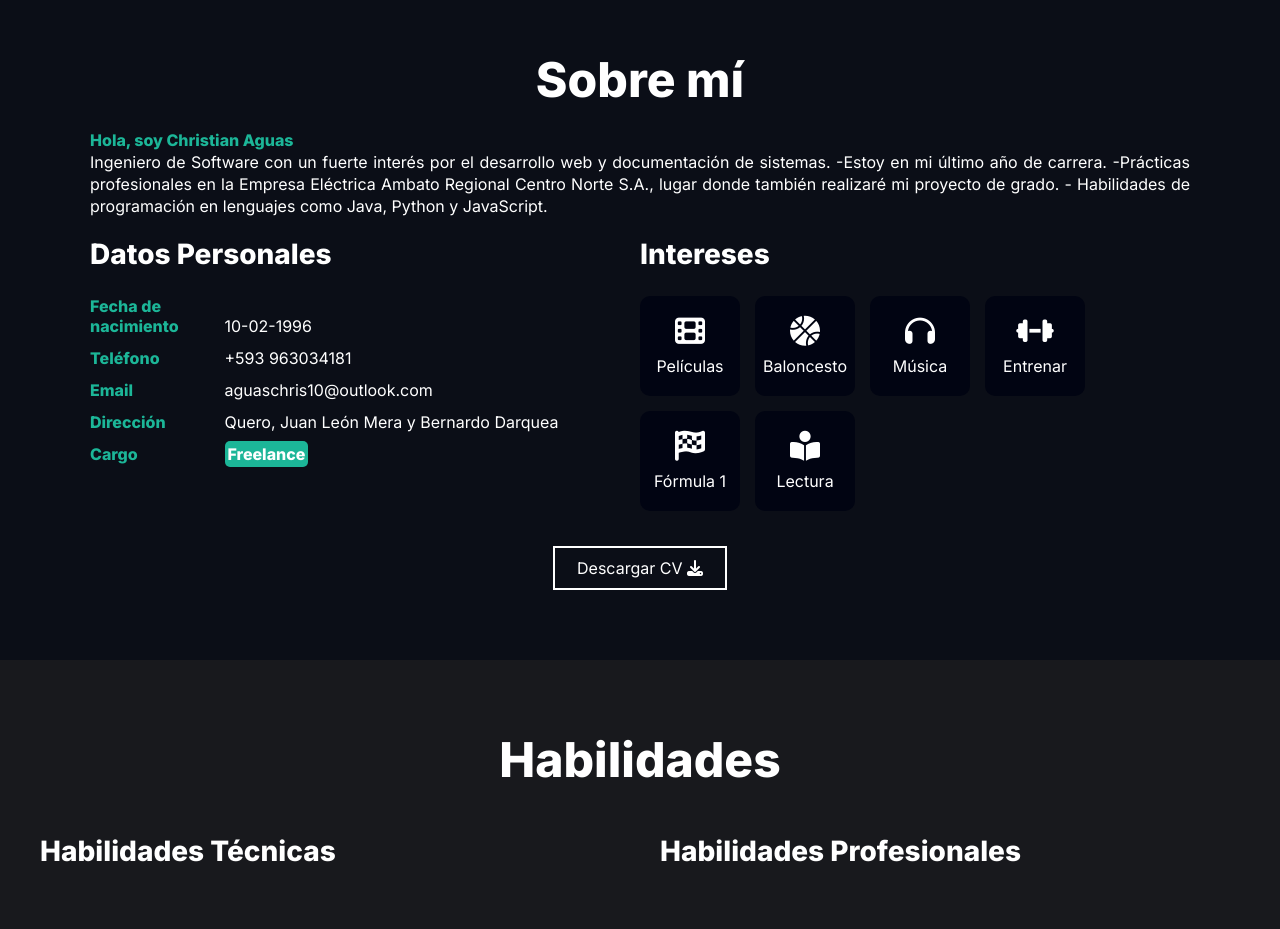
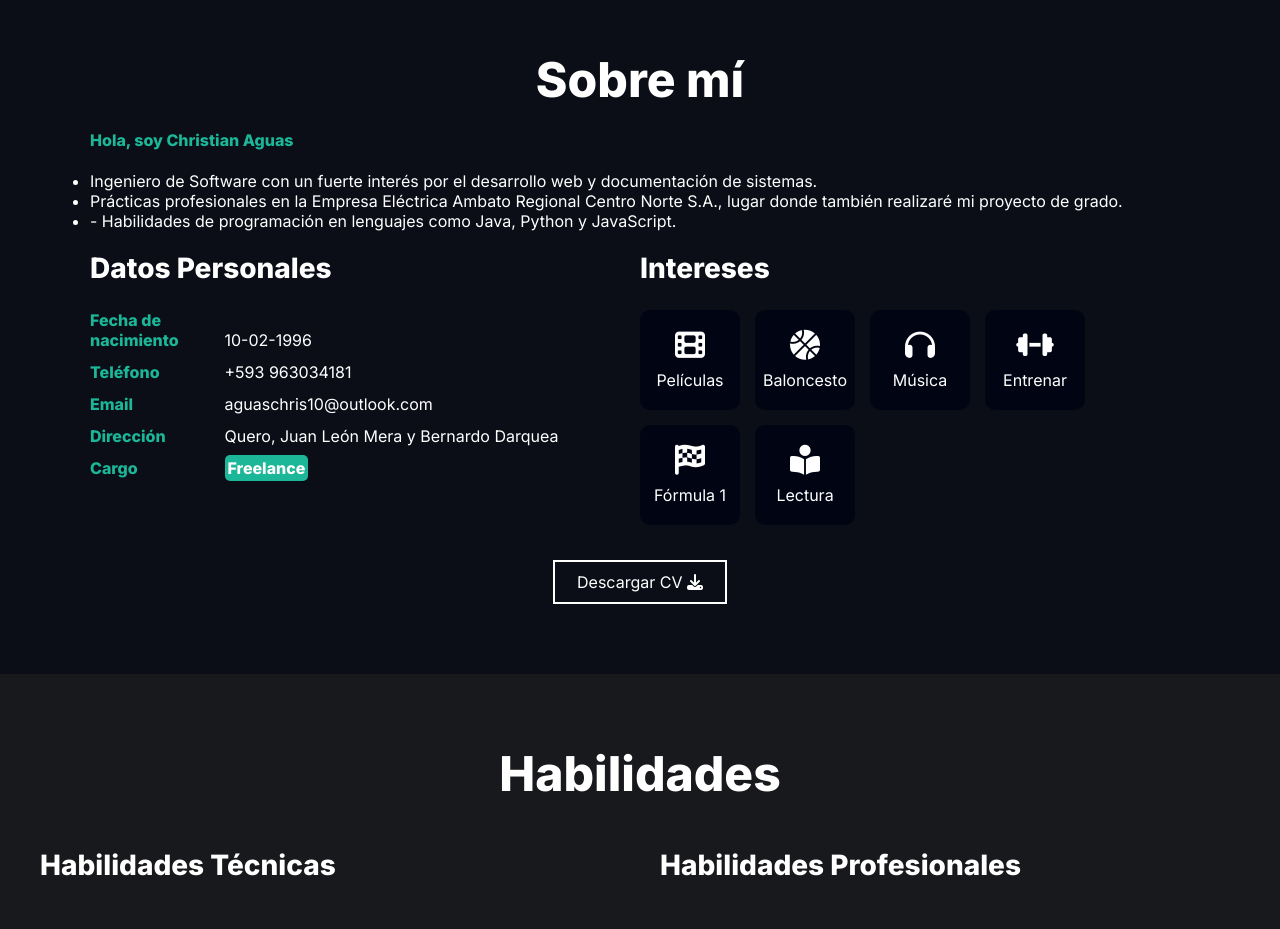
Before and after one commit to AguasChris1024/portfolio-personal.github.io, a plain HTML site: page index.html in a window 1280 px wide. Shown: the part 820-1749 px from the top of the page. Drawn offline with Linux system fonts and the light colour scheme.

Commit message:
Corrección en la sección Sobre mí

```diff
--- a/index.html
+++ b/index.html
@@ -54,11 +54,11 @@
         <div class="contenido-seccion">
             <h2>Sobre mí</h2>
             <p><span>Hola, soy Christian Aguas</span><br>
-            Ingeniero de Software con un fuerte interés por el desarrollo
-            web y documentación de sistemas.
-            -Estoy en mi último año de carrera.
-            -Prácticas profesionales en la Empresa Eléctrica Ambato Regional Centro Norte S.A., lugar donde también realizaré mi proyecto de grado.
-            - Habilidades de programación en lenguajes como Java, Python y JavaScript.
+            <ul>
+                <li>Ingeniero de Software con un fuerte interés por el desarrollo web y documentación de sistemas.</li>
+                <li>Prácticas profesionales en la Empresa Eléctrica Ambato Regional Centro Norte S.A., lugar donde también realizaré mi proyecto de grado.</li>
+                <li>- Habilidades de programación en lenguajes como Java, Python y JavaScript.</li>
+            </ul>
             </p>
 
             <div class="fila">
```
